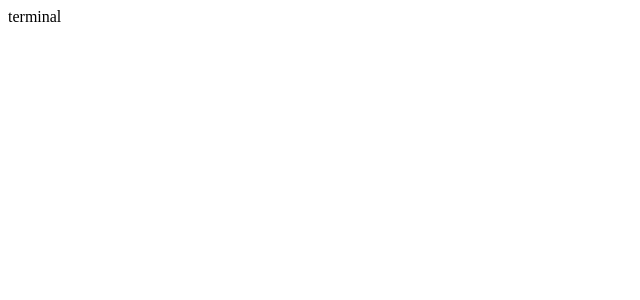
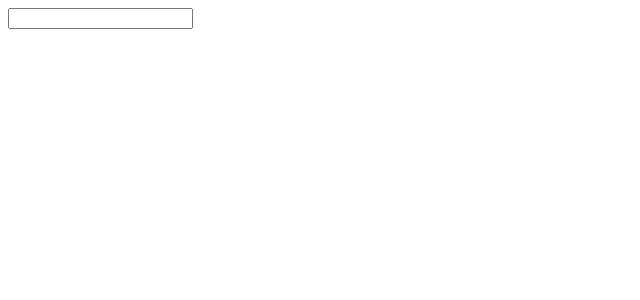
Before and after one commit to Tatiana-Juin/terminal-emulator-game, a React (Vite) app: page / in a window 1280 px wide. Shown: the top 300 px of the page, without its empty margins (0-640 px from the left). Built offline with nearby package versions, Linux system fonts and the light colour scheme.

Commit message:
Ajout d'une ligne fonctionne je vais faire l'historique

```diff
--- a/src/Terminal.jsx
+++ b/src/Terminal.jsx
@@ -181,7 +181,7 @@ function executeCommand(commandLine,state){
           output:result.node.content
         }
       }
-
+      // en cas d'erreur
       default:
         return{
           output:`commande introuvable : ${cmd}`,
@@ -191,16 +191,40 @@ function executeCommand(commandLine,state){
     }
   }
 
-console.log(executeCommand("pwd", { currentPath: ["home"] }));
-console.log(executeCommand("ls", { currentPath: ["home"] }));
-console.log(executeCommand("cd document2", { currentPath: ["home"] }));
-console.log(executeCommand("cat indice.txt", { currentPath: ["home", "document2"] }));
-console.log(executeCommand("cat inexistant.txt", { currentPath: ["home", "document2"] }));
-console.log(executeCommand("blabla", { currentPath: ["home"] }));
+
 export default function Terminal() {
+  const [state, dispatch] = useReducer(terminalReducer, initialState);
+  // fonction pour la saisie du texte
+  function handleKeyDown(e){
+    if(e.key !== "Enter") return;
+    // recupere la valeur saisie
+    const commandLine = e.target.value;
+    const result = executeCommand(commandLine,state);
+
+    // le dispatch pour ajouter une ligne
+    dispatch({
+      type:"ADD_LINE",
+      payload:{
+        prompt:"/" + state.currentPath.join("/"),
+        command: commandLine,
+        output: result.output,
+        isError:result.isError,
+      }
+    });
+    // POUR L'HISTORIQUE
+    if(result.newPath){
+      dispatch({
+        type:"NAVIGATE",
+        payload:result.newPath,
+      })
+    }
+    e.target.value ="";
+  }
+
   return (
     <div>
-      terminal
+      {/* pour affiche le texte  */}
+      <input type="text" onKeyDown={handleKeyDown} />
     </div>
 
   )
```
